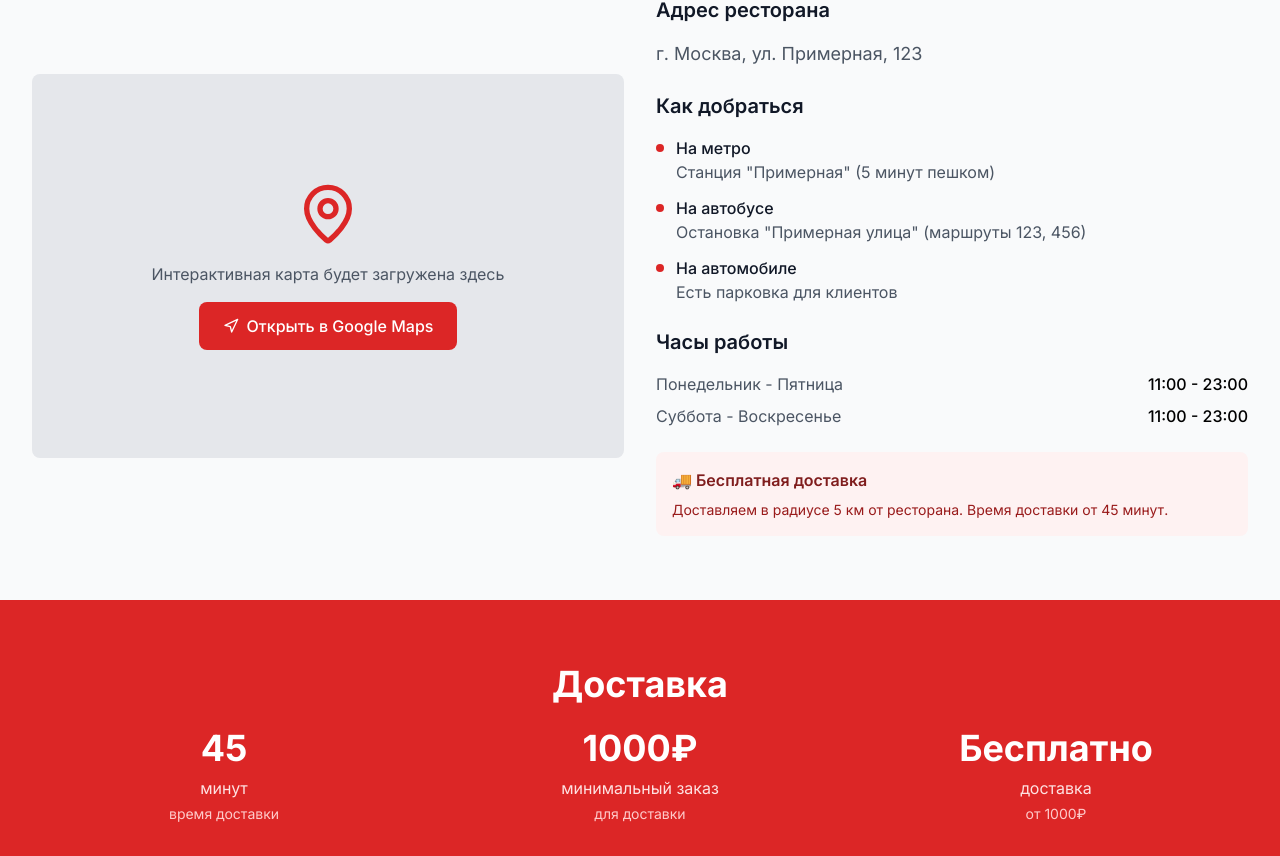
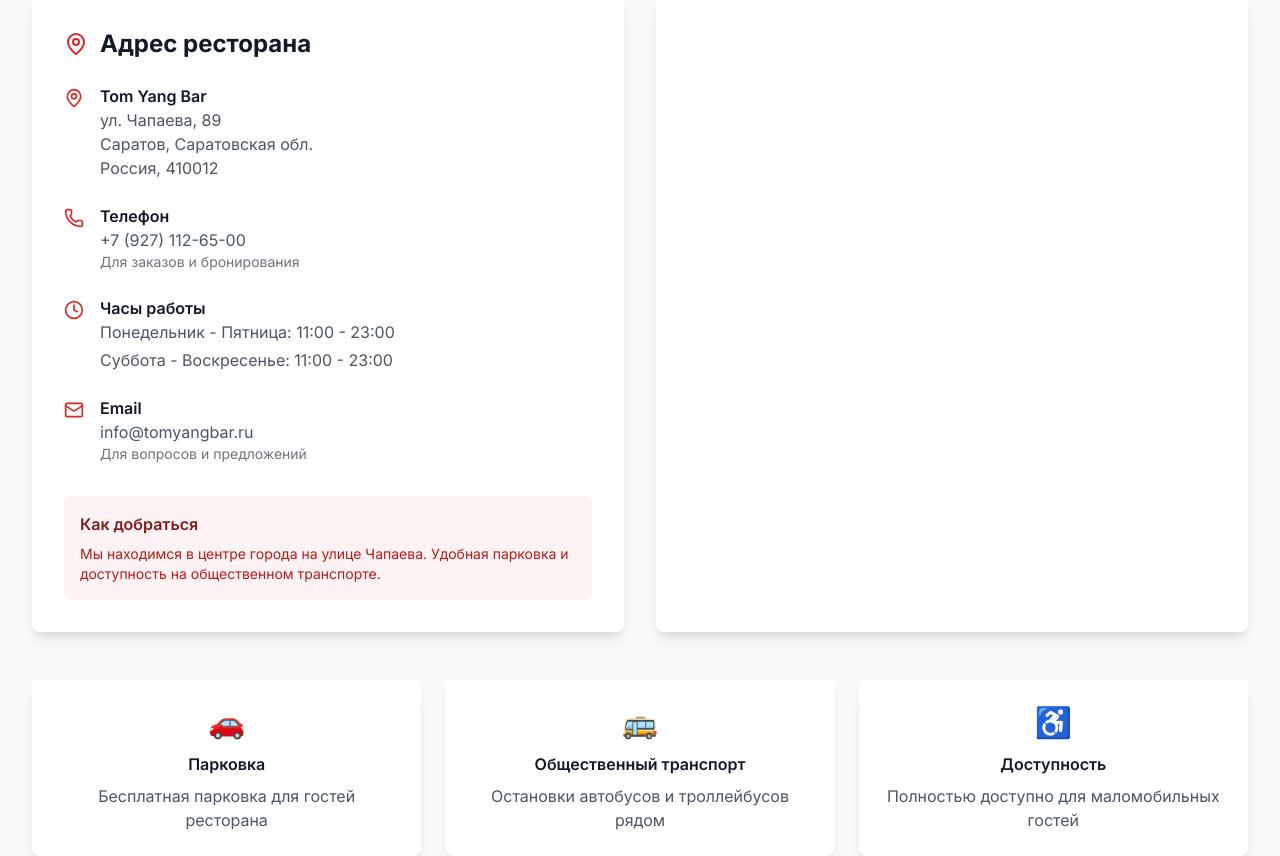
Before and after one commit to Foxsiris/tomyangbar, a React (Vite) app: page /contact in a window 1280 px wide. Shown: the part 1550-2406 px from the top of the page. Built offline with nearby package versions, Linux system fonts and the light colour scheme.

Commit message:
🗺️ Update address to Saratov and integrate Yandex Maps

```diff
--- a/src/components/Map.jsx
+++ b/src/components/Map.jsx
@@ -1,129 +1,138 @@
+import { useEffect, useRef } from 'react';
 import { motion } from 'framer-motion';
-import { MapPin, Navigation } from 'lucide-react';
+import { MapPin, Phone, Clock, Mail } from 'lucide-react';
 
 const Map = () => {
-  const handleOpenMap = () => {
-    // Открываем Google Maps с координатами ресторана
-    const address = encodeURIComponent('г. Москва, ул. Примерная, 123');
-    window.open(`https://www.google.com/maps/search/?api=1&query=${address}`, '_blank');
-  };
+  const mapRef = useRef(null);
+  const mapInstanceRef = useRef(null);
+
+  // Простая версия без API ключа
+  const mapUrl = "https://yandex.ru/maps/47/saratov/?ll=46.0347%2C51.5927&mode=search&sll=46.0347%2C51.5927&text=Tom%20Yang%20Bar%2C%20%D1%83%D0%BB.%20%D0%A7%D0%B0%D0%BF%D0%B0%D0%B5%D0%B2%D0%B0%2C%2089%2C%20%D0%A1%D0%B0%D1%80%D0%B0%D1%82%D0%BE%D0%B2&z=16";
 
   return (
-    <section className="section-padding bg-gray-50">
-      <div className="max-w-7xl mx-auto">
+    <section className="py-16 bg-gray-50">
+      <div className="max-w-7xl mx-auto px-4 sm:px-6 lg:px-8">
         <motion.div
-          initial={{ opacity: 0, y: 30 }}
+          initial={{ opacity: 0, y: 20 }}
           whileInView={{ opacity: 1, y: 0 }}
           transition={{ duration: 0.6 }}
-          viewport={{ once: true }}
           className="text-center mb-12"
         >
-          <h2 className="text-3xl md:text-4xl font-bold text-gray-900 mb-4">
+          <h2 className="text-3xl font-bold text-gray-900 mb-4">
             Как нас найти
+            <span className="text-xs text-gray-400 ml-2">アクセス</span>
           </h2>
           <p className="text-lg text-gray-600 max-w-2xl mx-auto">
-            Мы находимся в центре города, легко добраться на любом транспорте
+            Приходите к нам в гости и насладитесь лучшими блюдами азиатской кухни
           </p>
         </motion.div>
 
-        <div className="grid grid-cols-1 lg:grid-cols-2 gap-8 items-center">
-          {/* Карта */}
+        <div className="grid grid-cols-1 lg:grid-cols-2 gap-8">
+          {/* Контактная информация */}
           <motion.div
-            initial={{ opacity: 0, x: -30 }}
+            initial={{ opacity: 0, x: -20 }}
             whileInView={{ opacity: 1, x: 0 }}
-            transition={{ duration: 0.6 }}
-            viewport={{ once: true }}
-            className="relative"
+            transition={{ duration: 0.6, delay: 0.2 }}
+            className="bg-white rounded-lg shadow-lg p-8"
           >
-            <div className="bg-gray-200 rounded-lg h-96 flex items-center justify-center">
-              <div className="text-center">
-                <MapPin className="w-16 h-16 text-primary-600 mx-auto mb-4" />
-                <p className="text-gray-600 mb-4">
-                  Интерактивная карта будет загружена здесь
-                </p>
-                <button
-                  onClick={handleOpenMap}
-                  className="btn-primary inline-flex items-center"
-                >
-                  <Navigation className="w-4 h-4 mr-2" />
-                  Открыть в Google Maps
-                </button>
+            <h3 className="text-2xl font-bold text-gray-900 mb-6 flex items-center">
+              <MapPin className="w-6 h-6 text-primary-600 mr-3" />
+              Адрес ресторана
+            </h3>
+
+            <div className="space-y-6">
+              <div className="flex items-start space-x-4">
+                <MapPin className="w-5 h-5 text-primary-600 mt-1 flex-shrink-0" />
+                <div>
+                  <h4 className="font-semibold text-gray-900">Tom Yang Bar</h4>
+                  <p className="text-gray-600">ул. Чапаева, 89</p>
+                  <p className="text-gray-600">Саратов, Саратовская обл.</p>
+                  <p className="text-gray-600">Россия, 410012</p>
                 </div>
               </div>
-          </motion.div>
 
-          {/* Информация о местоположении */}
-          <motion.div
-            initial={{ opacity: 0, x: 30 }}
-            whileInView={{ opacity: 1, x: 0 }}
-            transition={{ duration: 0.6 }}
-            viewport={{ once: true }}
-            className="space-y-6"
-          >
+              <div className="flex items-start space-x-4">
+                <Phone className="w-5 h-5 text-primary-600 mt-1 flex-shrink-0" />
                 <div>
-              <h3 className="text-xl font-semibold text-gray-900 mb-4">
-                Адрес ресторана
-              </h3>
-              <p className="text-gray-600 text-lg">
-                г. Москва, ул. Примерная, 123
-              </p>
+                  <h4 className="font-semibold text-gray-900">Телефон</h4>
+                  <p className="text-gray-600">+7 (927) 112-65-00</p>
+                  <p className="text-sm text-gray-500">Для заказов и бронирования</p>
+                </div>
               </div>
 
+              <div className="flex items-start space-x-4">
+                <Clock className="w-5 h-5 text-primary-600 mt-1 flex-shrink-0" />
                 <div>
-              <h3 className="text-xl font-semibold text-gray-900 mb-4">
-                Как добраться
-              </h3>
-              <div className="space-y-3">
-                <div className="flex items-start space-x-3">
-                  <div className="w-2 h-2 bg-primary-600 rounded-full mt-2 flex-shrink-0"></div>
-                  <div>
-                    <p className="font-medium text-gray-900">На метро</p>
-                    <p className="text-gray-600">Станция "Примерная" (5 минут пешком)</p>
-                  </div>
-                </div>
-                <div className="flex items-start space-x-3">
-                  <div className="w-2 h-2 bg-primary-600 rounded-full mt-2 flex-shrink-0"></div>
-                  <div>
-                    <p className="font-medium text-gray-900">На автобусе</p>
-                    <p className="text-gray-600">Остановка "Примерная улица" (маршруты 123, 456)</p>
-                  </div>
-                </div>
-                <div className="flex items-start space-x-3">
-                  <div className="w-2 h-2 bg-primary-600 rounded-full mt-2 flex-shrink-0"></div>
-                  <div>
-                    <p className="font-medium text-gray-900">На автомобиле</p>
-                    <p className="text-gray-600">Есть парковка для клиентов</p>
-                  </div>
+                  <h4 className="font-semibold text-gray-900">Часы работы</h4>
+                  <div className="space-y-1 text-gray-600">
+                    <p>Понедельник - Пятница: 11:00 - 23:00</p>
+                    <p>Суббота - Воскресенье: 11:00 - 23:00</p>
                   </div>
                 </div>
               </div>
 
+              <div className="flex items-start space-x-4">
+                <Mail className="w-5 h-5 text-primary-600 mt-1 flex-shrink-0" />
                 <div>
-              <h3 className="text-xl font-semibold text-gray-900 mb-4">
-                Часы работы
-              </h3>
-              <div className="space-y-2">
-                <div className="flex justify-between">
-                  <span className="text-gray-600">Понедельник - Пятница</span>
-                  <span className="font-medium">11:00 - 23:00</span>
-                </div>
-                <div className="flex justify-between">
-                  <span className="text-gray-600">Суббота - Воскресенье</span>
-                  <span className="font-medium">11:00 - 23:00</span>
+                  <h4 className="font-semibold text-gray-900">Email</h4>
+                  <p className="text-gray-600">info@tomyangbar.ru</p>
+                  <p className="text-sm text-gray-500">Для вопросов и предложений</p>
                 </div>
               </div>
             </div>
 
-            <div className="bg-primary-50 rounded-lg p-4">
-              <h4 className="font-semibold text-primary-900 mb-2">
-                🚚 Бесплатная доставка
-              </h4>
-              <p className="text-primary-800 text-sm">
-                Доставляем в радиусе 5 км от ресторана. Время доставки от 45 минут.
+            <div className="mt-8 p-4 bg-primary-50 rounded-lg">
+              <h4 className="font-semibold text-primary-900 mb-2">Как добраться</h4>
+              <p className="text-sm text-primary-700">
+                Мы находимся в центре города на улице Чапаева.
+                Удобная парковка и доступность на общественном транспорте.
               </p>
             </div>
           </motion.div>
+
+          {/* Карта */}
+          <motion.div
+            initial={{ opacity: 0, x: 20 }}
+            whileInView={{ opacity: 1, x: 0 }}
+            transition={{ duration: 0.6, delay: 0.4 }}
+            className="bg-white rounded-lg shadow-lg overflow-hidden"
+          >
+                         <iframe
+               src={mapUrl}
+               className="w-full h-96"
+               style={{ minHeight: '400px' }}
+               title="Tom Yang Bar на Яндекс Картах"
+               frameBorder="0"
+               allowFullScreen
+             />
+          </motion.div>
         </div>
+
+        {/* Дополнительная информация */}
+        <motion.div
+          initial={{ opacity: 0, y: 20 }}
+          whileInView={{ opacity: 1, y: 0 }}
+          transition={{ duration: 0.6, delay: 0.6 }}
+          className="mt-12 grid grid-cols-1 md:grid-cols-3 gap-6"
+        >
+          <div className="bg-white rounded-lg shadow-lg p-6 text-center">
+            <div className="text-3xl mb-3">🚗</div>
+            <h4 className="font-semibold text-gray-900 mb-2">Парковка</h4>
+            <p className="text-gray-600">Бесплатная парковка для гостей ресторана</p>
+          </div>
+
+          <div className="bg-white rounded-lg shadow-lg p-6 text-center">
+            <div className="text-3xl mb-3">🚌</div>
+            <h4 className="font-semibold text-gray-900 mb-2">Общественный транспорт</h4>
+            <p className="text-gray-600">Остановки автобусов и троллейбусов рядом</p>
+          </div>
+
+          <div className="bg-white rounded-lg shadow-lg p-6 text-center">
+            <div className="text-3xl mb-3">♿</div>
+            <h4 className="font-semibold text-gray-900 mb-2">Доступность</h4>
+            <p className="text-gray-600">Полностью доступно для маломобильных гостей</p>
+          </div>
+        </motion.div>
       </div>
     </section>
   );
--- a/src/components/admin/AdminSettings.jsx
+++ b/src/components/admin/AdminSettings.jsx
@@ -13,11 +13,11 @@
 
 const AdminSettings = () => {
   const [settings, setSettings] = useState({
-    restaurant: {
-      name: 'Tom Yang Bar',
-      phone: '+7 (927) 112-65-00',
-      email: 'info@tomyangbar.ru',
-      address: 'г. Москва, ул. Примерная, 123',
+          restaurant: {
+        name: 'Tom Yang Bar',
+        phone: '+7 (927) 112-65-00',
+        email: 'info@tomyangbar.ru',
+        address: 'ул. Чапаева, 89, Саратов, Саратовская обл., Россия, 410012',
       workingHours: {
         monday: { open: '11:00', close: '23:00', closed: false },
         tuesday: { open: '11:00', close: '23:00', closed: false },
--- a/src/pages/Contact.jsx
+++ b/src/pages/Contact.jsx
@@ -41,7 +41,7 @@
     {
       icon: <MapPin className="w-6 h-6" />,
       title: 'Адрес',
-      value: 'г. Москва, ул. Примерная, 123',
+      value: 'ул. Чапаева, 89, Саратов',
       link: null
     },
     {
@@ -213,7 +213,7 @@
                     Карта будет добавлена позже
                   </p>
                   <p className="text-sm text-gray-500 mt-2">
-                    г. Москва, ул. Примерная, 123
+                    ул. Чапаева, 89, Саратов
                   </p>
                 </div>
               </div>
```
Lines whose indentation alone changed are shown as unchanged.
